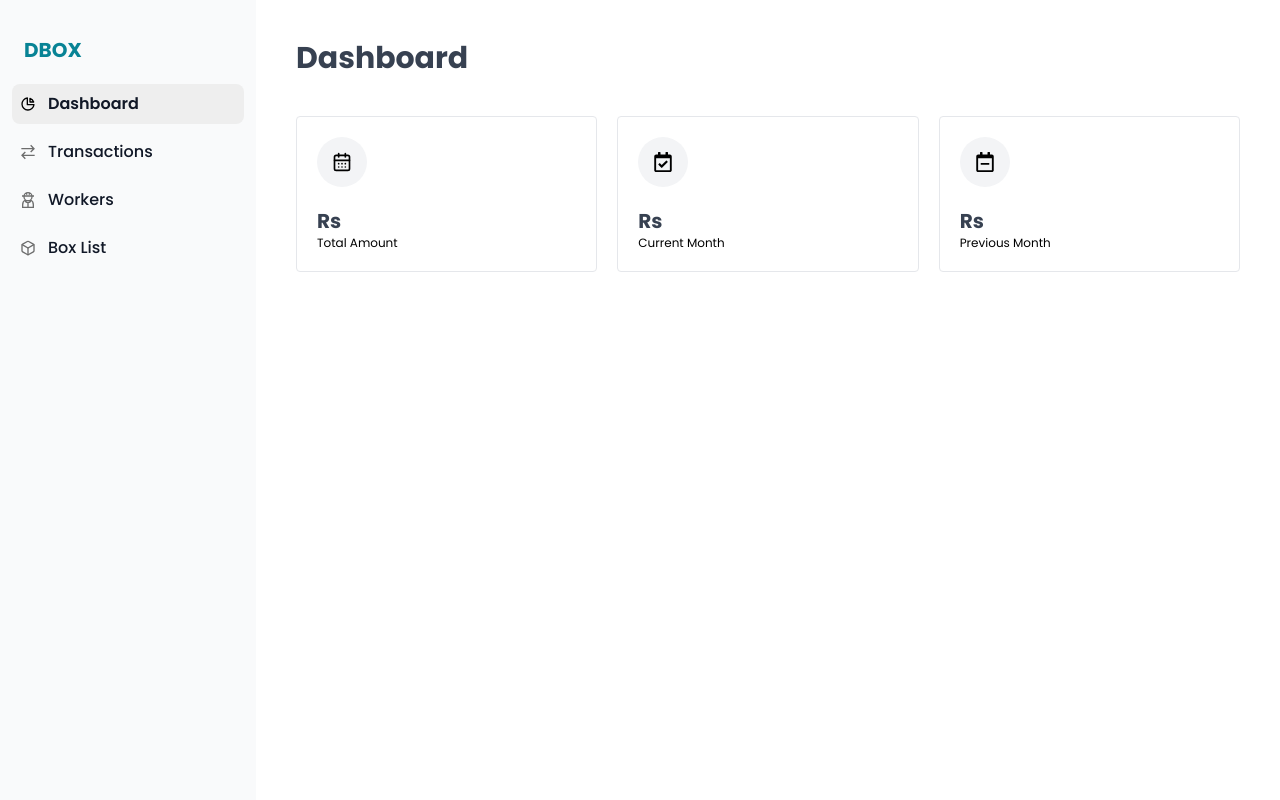
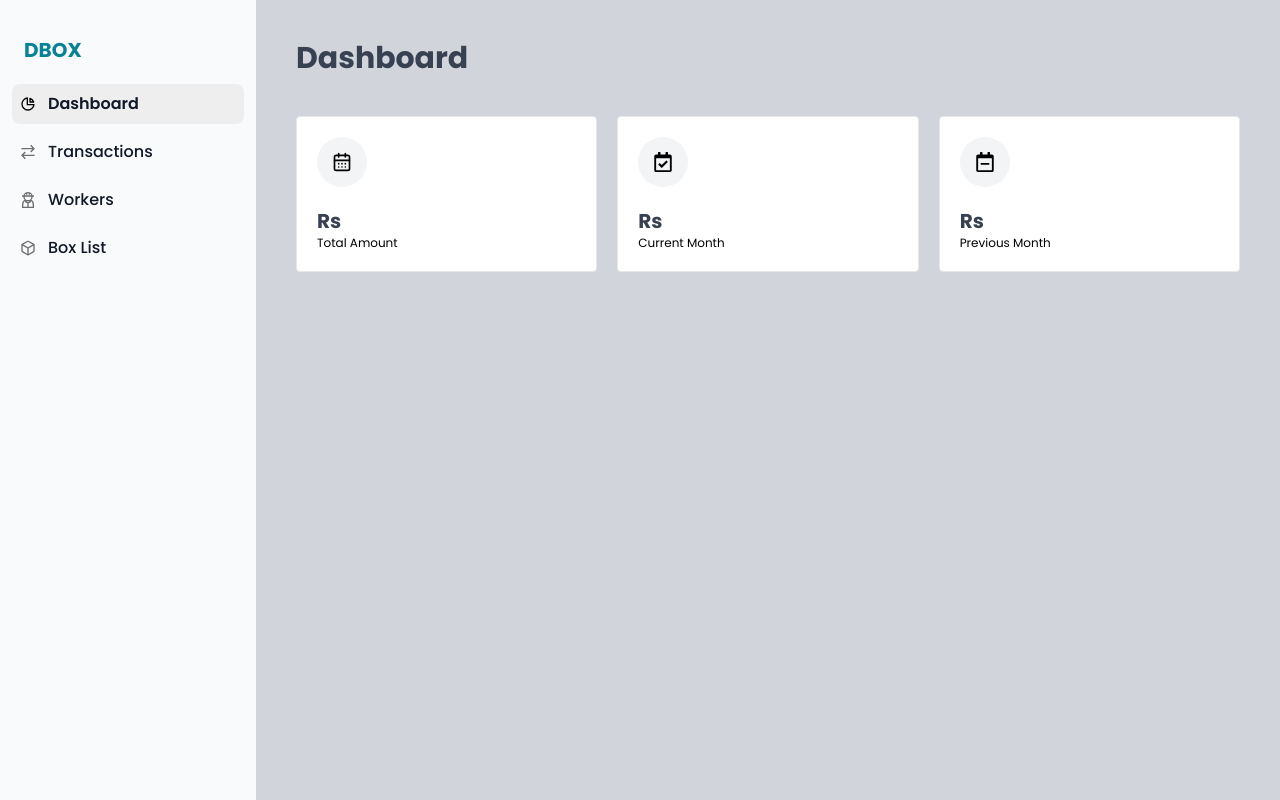
Before and after one commit to hammadtariq321/dbox-frontend, a Next.js app: page /dashboard in a window 1280 px wide. Built offline with nearby package versions, Linux system fonts and the light colour scheme; no server answers.

Commit message:
"Updated CSS classes for layout and styling in various components"

```diff
--- a/src/app/(sidebar-routes)/box/page.js
+++ b/src/app/(sidebar-routes)/box/page.js
@@ -13,7 +13,7 @@ async function DonationBox({ searchParams }) {
   const boxlists = await fetchBoxDetails(query, currentPage);
   return (
     <>
-      <div className="flex justify-between items-center">
+      <div className="flex justify-between items-center bg-white p-5 mb-5 rounded">
         <PageHeading title={"Donation Box List"} />
         <Link
           href="/box/add"
@@ -23,10 +23,12 @@ async function DonationBox({ searchParams }) {
         </Link>
       </div>
 
-      <TableSearchField />
-      <Suspense key={query + currentPage} fallback={<div>Loading...</div>}>
-        <BoxTableView data={boxlists} />
-      </Suspense>
+      <div className="bg-white p-5 rounded">
+        <TableSearchField />
+        <Suspense key={query + currentPage} fallback={<div>Loading...</div>}>
+          <BoxTableView data={boxlists} />
+        </Suspense>
+      </div>
     </>
   );
 }
--- a/src/app/(sidebar-routes)/dashboard/page.js
+++ b/src/app/(sidebar-routes)/dashboard/page.js
@@ -11,21 +11,21 @@ async function DashboardPage() {
     <>
       <PageHeading title="Dashboard" />
       <div className="mt-10 flex flex-col justify-between gap-5 md:flex-row">
-        <div className=" p-5 w-full rounded border hover:shadow cursor-pointer">
+        <div className=" p-5 w-full rounded border bg-white hover:shadow cursor-pointer">
           <div className="bg-gray-100 h-[50px] w-[50px] flex items-center justify-center rounded-full">
             <LuCalendarDays size={20} />
           </div>
           <p className="font-bold text-xl mt-5 text-gray-700">Rs {transactions?.total_amount}</p>
           <p className="text-xs">Total Amount</p>
         </div>
-        <div className=" p-5 w-full rounded border hover:shadow cursor-pointer">
+        <div className=" p-5 w-full rounded border bg-white hover:shadow cursor-pointer">
           <div className="bg-gray-100 h-[50px] w-[50px] flex items-center justify-center rounded-full">
             <FaRegCalendarCheck size={20} />
           </div>
           <p className="font-bold text-xl mt-5 text-gray-700">Rs {transactions?.current_month_total}</p>
           <p className="text-xs">Current Month</p>
         </div>
-        <div className=" p-5 w-full rounded border hover:shadow cursor-pointer">
+        <div className=" p-5 w-full rounded border bg-white hover:shadow cursor-pointer">
           <div className="bg-gray-100 h-[50px] w-[50px] flex items-center justify-center rounded-full">
             <FaRegCalendarMinus size={20} />
           </div>
--- a/src/app/(sidebar-routes)/layout.js
+++ b/src/app/(sidebar-routes)/layout.js
@@ -4,7 +4,7 @@ export default function SidebarLayout({ children }) {
   return (
     <div>
       <Sidebar />
-      <main className="p-10 sm:ml-64 flex flex-col bg-white shadow-sm min-h-[100vh]">
+      <main className="p-10 sm:ml-64 flex flex-col bg-gray-300 shadow-sm min-h-[100vh]">
         {children}
       </main>
     </div>
--- a/src/components/table-search-field.js
+++ b/src/components/table-search-field.js
@@ -17,7 +17,7 @@ const TableSearchField = () => {
     replace(`${pathname}?${params.toString()}`);
   }, 300);
   return (
-    <div className="flex justify-end mt-10">
+    <div className="flex justify-end">
       <input
         className="input-field"
         style={{ width: "300px" }}
```
